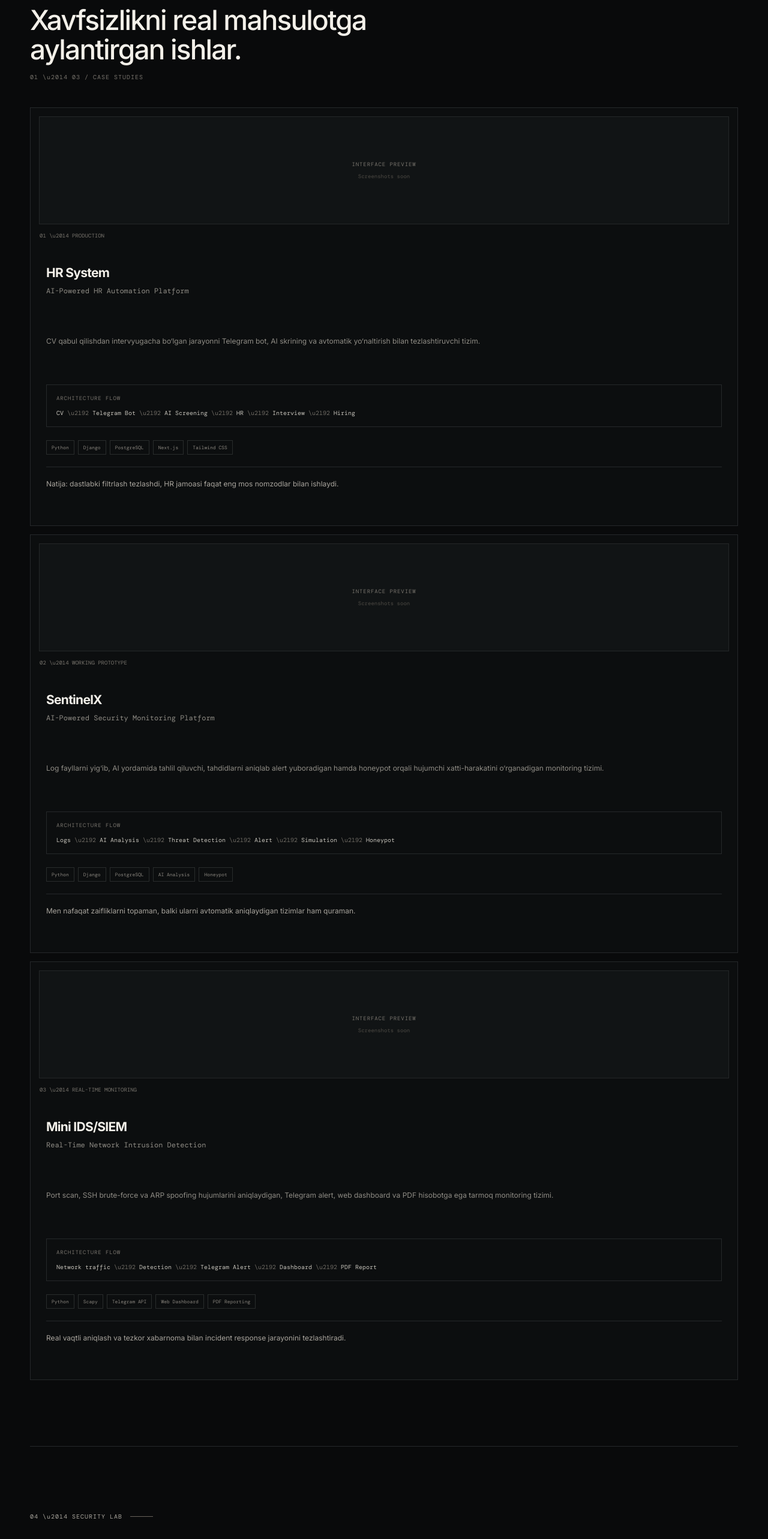
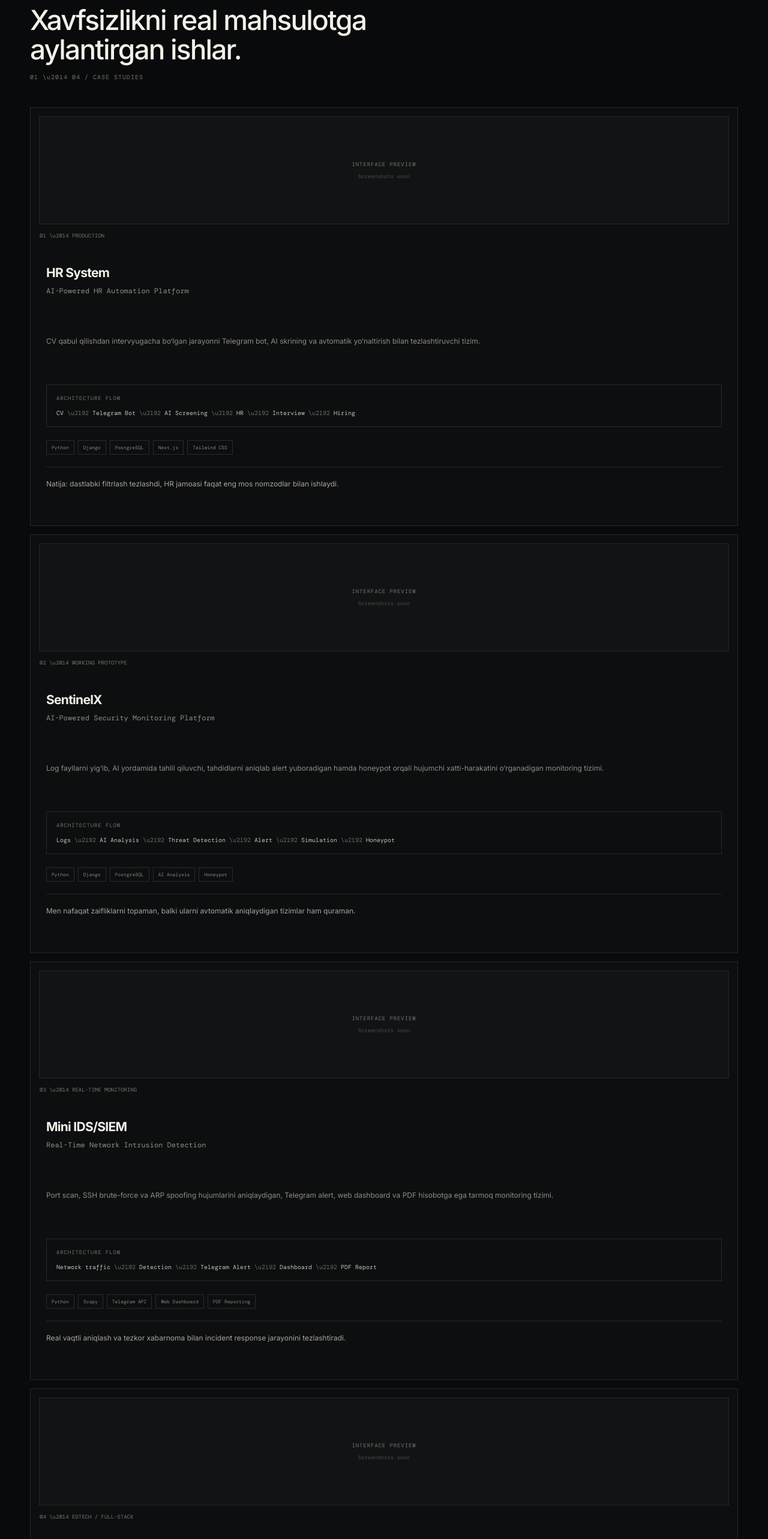
Before and after one commit to ZeroCipher-hack/Portfolio, a Next.js app: page / in a window 1280 px wide. Shown: the part 1560-4126 px from the top of the page at 60% size. Built offline with nearby package versions, Linux system fonts and the light colour scheme.

Commit message:
4-loyiha: Mathlearn qayta qo'shildi, README yangilandi

```diff
--- a/app/page.tsx
+++ b/app/page.tsx
@@ -28,6 +28,15 @@ const projects = [
     stack: ['Python', 'Scapy', 'Telegram API', 'Web Dashboard', 'PDF Reporting'],
     result: 'Real vaqtli aniqlash va tezkor xabarnoma bilan incident response jarayonini tezlashtiradi.',
     visual: 'ids',
+  },
+  {
+    slug: 'mathlearn',
+    n: '04', status: 'EDTECH / FULL-STACK', title: 'Mathlearn MathematicsWeb', type: 'Interactive Mathematics Learning Platform',
+    desc: 'Mashqlar, progress tracking va aniq tushuntirishlar atrofida qurilgan interaktiv matematika o\u2018rganish platformasi.',
+    flow: ['Mavzu', 'Interaktiv dars', 'Mashq', 'Tekshiruv', 'Progress tracking'],
+    stack: ['Next.js', 'TypeScript', 'Education', 'Interactive UI'],
+    result: 'Natija: o\u2018quvchilar tushunchalarni amaliyot orqali mustahkamlaydi, progress real vaqtda kuzatiladi.',
+    visual: 'math',
   },
 ];
 
@@ -122,7 +131,7 @@ export default function Home() {
       <section id="projects" className="section container">
         <div className="section-kicker">03 \u2014 TANLANGAN LOYIHALAR <span /></div>
         <h2 className="section-title">Xavfsizlikni real mahsulotga aylantirgan ishlar.</h2>
-        <div className="section-sub">01 \u2014 03 / CASE STUDIES</div>
+        <div className="section-sub">01 \u2014 04 / CASE STUDIES</div>
         <div className="projects-grid">
           {projects.map((project) => (
             <Link className="project-card" href={`/projects/${project.slug}`} key={project.title}>
```
Also changed, not shown: app/projects/[slug]/page.tsx (+7 -0 lines), 1 other file (tests, documents, lock files or other folders).
